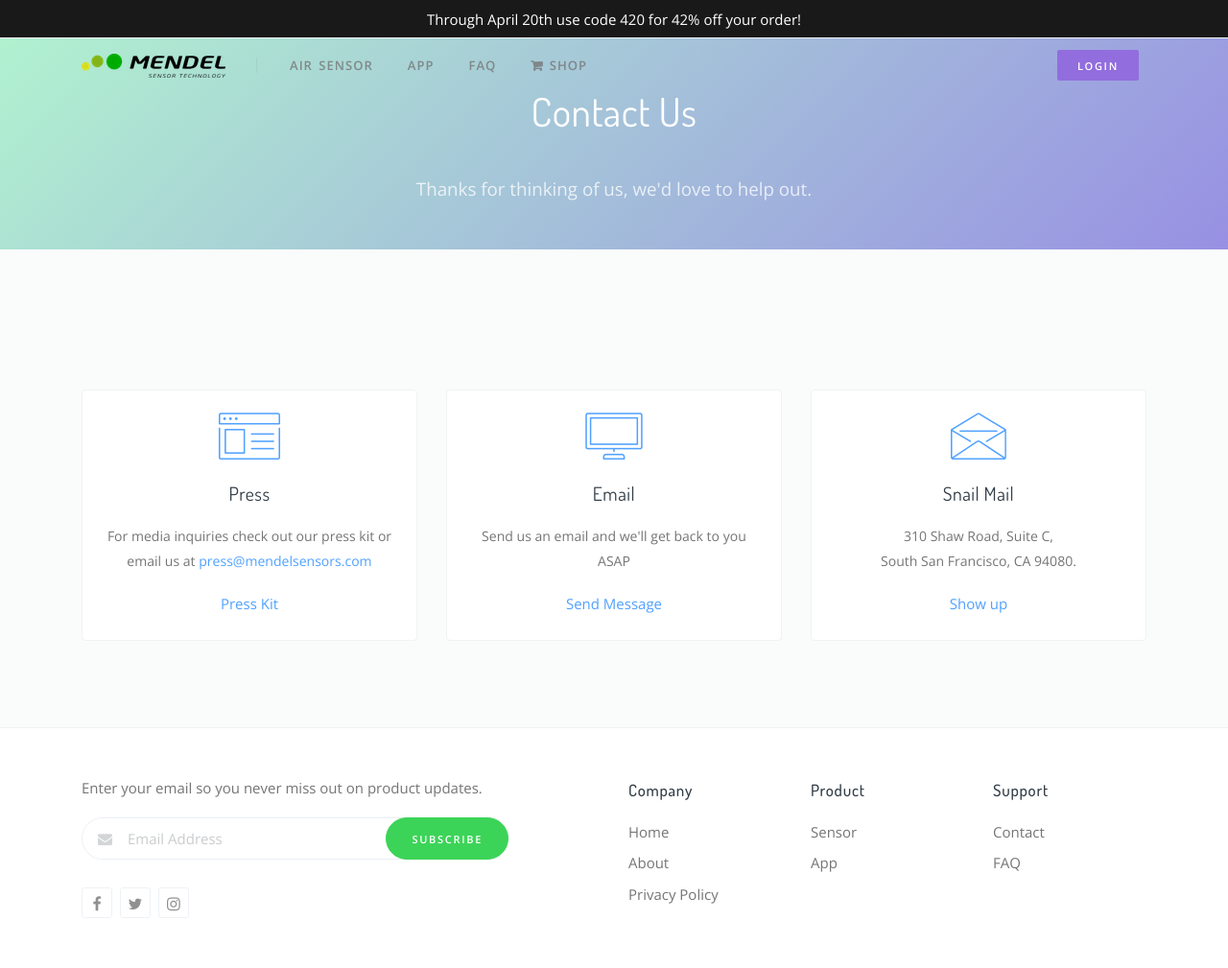
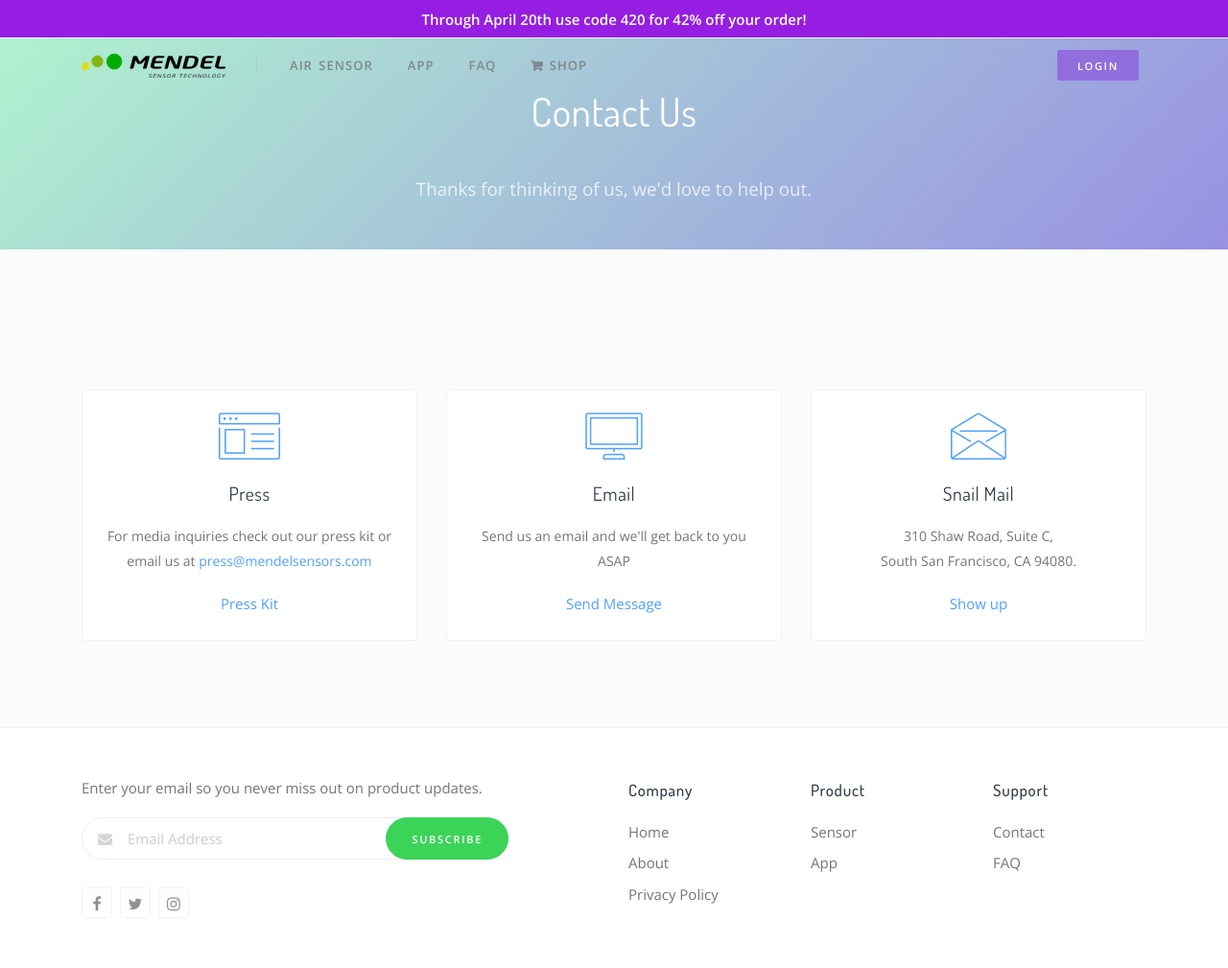
Before and after one commit to mendelsensors/marketing_page, a Jekyll site: the page built from contact/index.html, in a window 1280 px wide. Shown: the whole page at 96% size. Built offline with Jekyll 4.4.1, drawn with Linux system fonts in a browser that asks for light colours; comment, search, counter and statistics services are not loaded.

Commit message:
made top bar sticky icky purple per Zernyus request

```diff
--- a/_layouts/default.html
+++ b/_layouts/default.html
@@ -37,7 +37,8 @@
   <body>
 
     <!-- Topbar -->
-    <section class="topbar bg-dark d-flex">
+    <section class="topbar bg-dark d-flex" style="background-color: #961de2 !important;
+    font-weight: 600;">
       <div class="container">
         <!-- first div is left align, second is centered, third is right aligned...-->
         <div></div>
```
